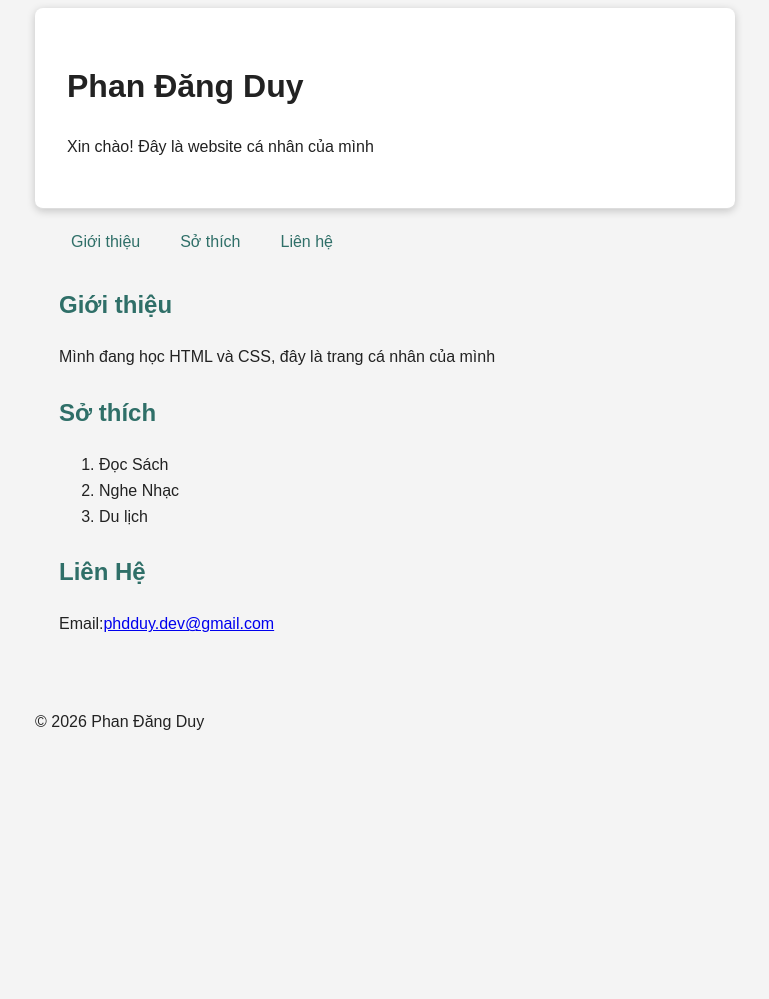
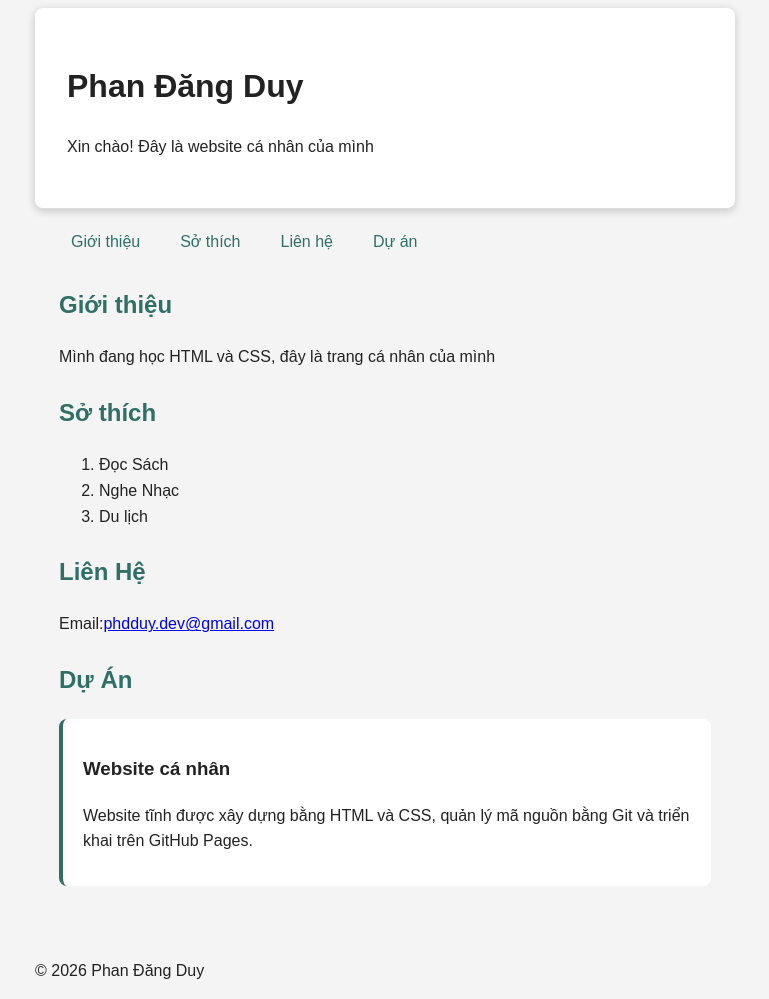
Before and after one commit to duyphan-dev/My-website, a plain HTML site: page index.html in a window 1280 px wide. Shown: the whole page, without its empty margins (255-1024 px from the left). Before the commit the page ends 800 px from the top, so only its background shows below. Drawn offline with Linux system fonts and the light colour scheme.

Commit message:
Add du-an section to portfolio

```diff
--- a/index.html
+++ b/index.html
@@ -15,6 +15,7 @@
         <a href="#gioi-thieu">Giới thiệu</a>
         <a href="#so-thich">Sở thích</a>
         <a href="#lien-he">Liên hệ</a>
+        <a href="#du-an">Dự án</a>
     </nav>
     <main>
         <section id="gioi-thieu">
@@ -33,6 +34,13 @@
             <h2>Liên Hệ</h2>
             <p>Email:<a href="mailto:phdduy.dev@gmail.com">phdduy.dev@gmail.com</a></p>
         </section>
+        <section id="du-an">
+            <h2>Dự Án</h2>
+            <article>
+                <h3>Website cá nhân</h3>
+                <p>Website tĩnh được xây dựng bằng HTML và CSS, quản lý mã nguồn bằng Git và triển khai trên GitHub Pages.</p>
+            </article>
+        </section>
     </main>
     <footer>
         <p>&copy; 2026 Phan Đăng Duy</p>
--- a/style.css
+++ b/style.css
@@ -71,6 +71,13 @@ footer {
   margin-right: auto;
 }
 
+article {
+  padding: 16px 20px;
+  border-left: 4px solid var(--accent-color);
+  border-radius: 8px;
+  background-color: #fff;
+}
+
 footer{
     margin-top: 24px;
 }
```
